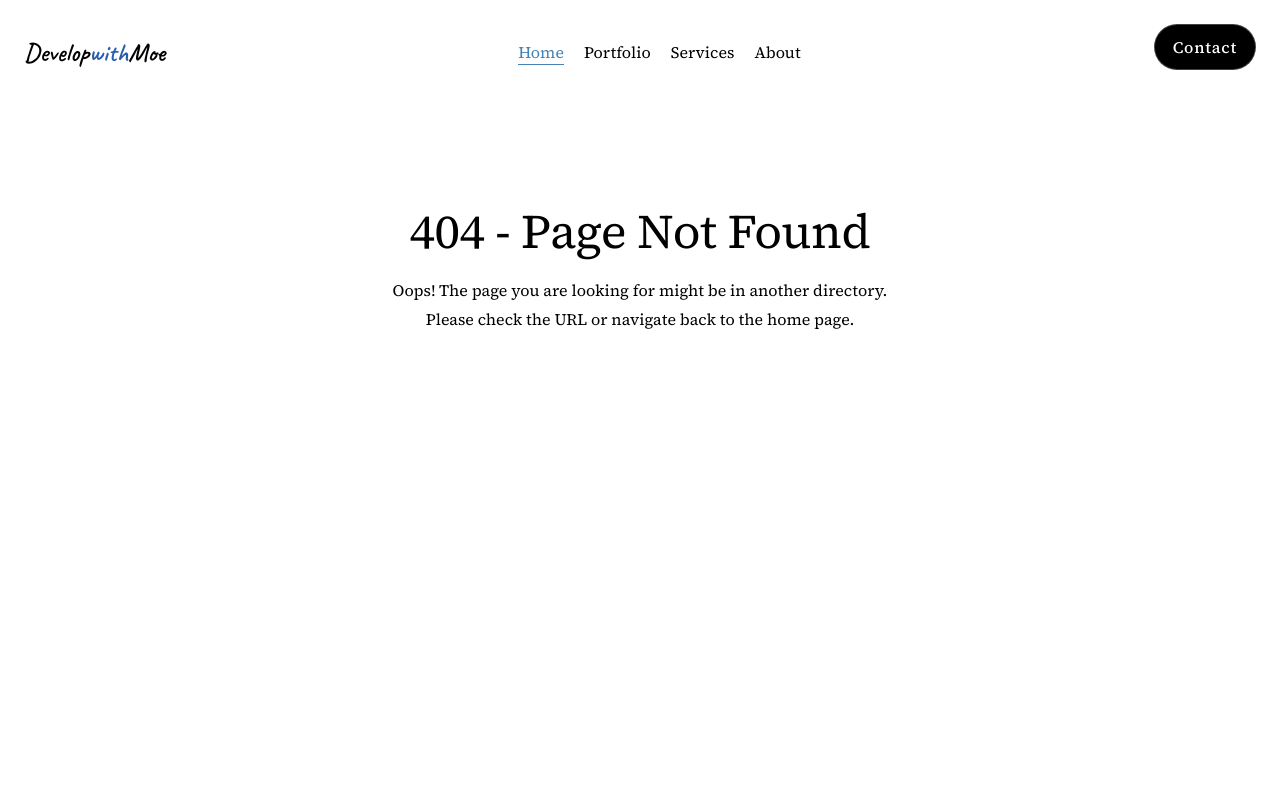
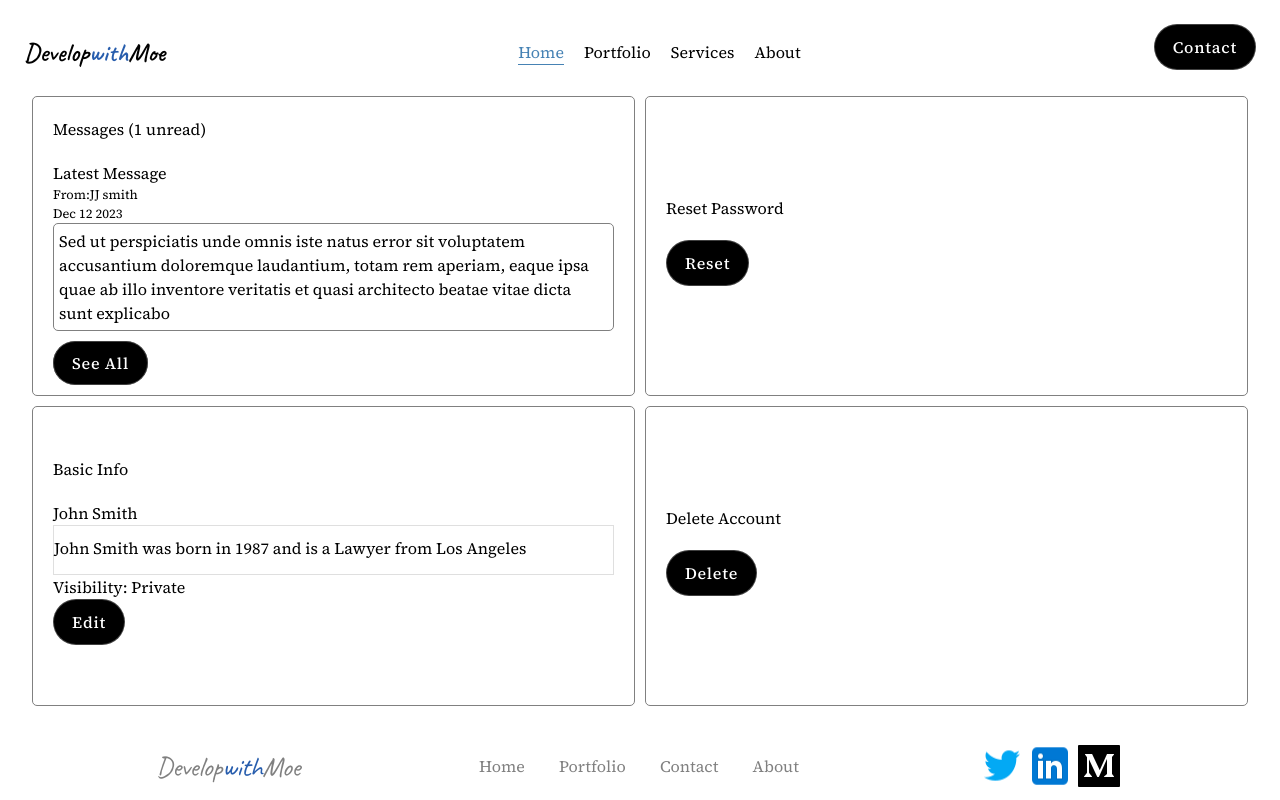
Before and after one commit to moedeera/moedevelops, a React (Vite) app: page /profile in a window 1280 px wide. Shown: the top 800 px of the page. Built offline with nearby package versions, Linux system fonts and the light colour scheme.

Commit message:
committ
Setting up Profile page

```diff
--- a/src/App.jsx
+++ b/src/App.jsx
@@ -15,6 +15,7 @@ import { Project } from "./Pages/Project/Project";
 import ScrollToTop from "./Components/Scroll/Scroll";
 import { QueryClient, QueryClientProvider } from "@tanstack/react-query";
 import { ErrorPage } from "./Pages/Error/Error";
+import { ProfilePage } from "./Pages/ProfilePage/ProfilePage";
 
 const client = new QueryClient();
 
@@ -33,6 +34,7 @@ function App() {
               <Route path="/contact" element={<Contact />} />
               <Route path="/portfolio" element={<Portfolio />} />
               <Route path="/services" element={<Services />} />
+              <Route path="/profile" element={<ProfilePage />} />
               <Route path="/admin" element={<Content />} />
               <Route path="*" element={<ErrorPage />} />
               <Route path="/portfolio/:project" element={<Project />} />
--- /dev/null
+++ b/src/Pages/ProfilePage/ProfilePage.css
@@ -0,0 +1,82 @@
+.profile-page-container {
+  padding-top: var(--padding-top-lg);
+  width: 95%;
+  max-width: var(--max-width-main);
+  margin: 0 auto;
+  display: grid;
+  grid-template-columns: 1fr;
+  grid-gap: 10px;
+  color: black;
+}
+.profile-page-segment {
+  border: 1px solid grey;
+  border-radius: 5px;
+  padding: 20px;
+  display: flex;
+  gap: 20px;
+  flex-direction: column;
+
+  justify-content: center;
+  min-height: 300px;
+  max-height: max-content;
+  transition: all 0.5s ease-in-out;
+}
+.basic-info-segment {
+  display: flex;
+  flex-direction: column;
+  gap: 10px;
+}
+.bio-segment {
+  display: flex;
+  flex-direction: column;
+}
+.bio-text {
+  border: 1px solid rgba(128, 128, 128, 0.25);
+  padding: 10px 0px;
+  min-height: 50px;
+}
+
+.latest {
+  display: flex;
+  flex-direction: column;
+}
+.latest-message {
+  border: 1px solid grey;
+  padding: 5px;
+  border-radius: 5px;
+}
+
+.yn-modal {
+  position: fixed;
+  top: 0;
+  left: 0;
+  height: 100vh;
+  width: 100vw;
+  background-color: rgba(128, 128, 128, 0.75);
+  display: flex;
+  justify-content: center;
+  align-items: center;
+}
+
+.modal-content {
+  background-color: white;
+  width: 80%;
+  max-width: 600px;
+  height: 300px;
+  display: flex;
+  flex-direction: column;
+  justify-content: center;
+  align-items: center;
+  text-align: center;
+  gap: 50px;
+}
+.buttons-container {
+  display: flex;
+  gap: 20px;
+}
+
+@media only screen and (min-width: 1100px) {
+  .profile-page-container {
+    grid-template-columns: 1fr 1fr;
+  }
+}
--- /dev/null
+++ b/src/Pages/ProfilePage/ProfilePage.jsx
@@ -0,0 +1,17 @@
+import "./ProfilePage.css";
+
+import { BasicInfo } from "./ProfilePageComp/BasicInfo";
+import { DeleteProfile } from "./ProfilePageComp/DeleteProfile";
+import { MessagesBox } from "./ProfilePageComp/MessagesBox";
+import { PasswordReset } from "./ProfilePageComp/PasswordReset";
+export const ProfilePage = () => {
+  return (
+    <div className="profile-page-container">
+      <MessagesBox />
+      <PasswordReset />
+      <BasicInfo />
+      <DeleteProfile />
+      <div className="profile-page-view"></div>
+    </div>
+  );
+};
--- /dev/null
+++ b/src/Pages/ProfilePage/ProfilePageComp/BasicInfo.jsx
@@ -0,0 +1,76 @@
+import { useState } from "react";
+
+export const BasicInfo = () => {
+  const [isEditing, setIsEditing] = useState(false);
+  const [name, setName] = useState("John Smith");
+  const [tempName, setTempName] = useState(name);
+  const [bio, setBio] = useState(
+    "John Smith was born in 1987 and is a Lawyer from Los Angeles"
+  );
+  const [tempBio, setTempBio] = useState(bio);
+  const [isPublic, setIsPublic] = useState(false);
+
+  const handleEditClick = () => {
+    setIsEditing(true);
+  };
+
+  const handleSaveClick = () => {
+    setName(tempName);
+    setBio(tempBio);
+    setIsEditing(false);
+  };
+
+  const handleCancelClick = () => {
+    setTempName(name);
+    setTempBio(bio);
+    setIsEditing(false);
+  };
+
+  return (
+    <div className="profile-page-segment">
+      {" "}
+      <h4>Basic Info</h4>
+      {isEditing ? (
+        <div className="basic-info-segment">
+          <input
+            type="text"
+            value={tempName}
+            onChange={(e) => setTempName(e.target.value)}
+            placeholder={name}
+          />
+          <textarea
+            value={tempBio}
+            onChange={(e) => setTempBio(e.target.value)}
+            placeholder={bio}
+          />
+          <h4>Visibility</h4>
+          <p
+            onClick={() => {
+              setIsPublic(!isPublic);
+            }}
+            style={{ cursor: "pointer" }}
+          >
+            <strong>Change</strong> : {isPublic ? "Public" : "Private"}
+          </p>
+          <button className="btn btn-primary" onClick={handleSaveClick}>
+            Save
+          </button>
+          <button className="btn" onClick={handleCancelClick}>
+            Cancel
+          </button>
+        </div>
+      ) : (
+        <div className="bio-segment">
+          <p>{name}</p>
+          <p className="bio-text">{bio}</p>
+
+          <p>Visibility: {isPublic ? "Public" : "Private"}</p>
+
+          <button className="btn btn-primary" onClick={handleEditClick}>
+            Edit
+          </button>
+        </div>
+      )}
+    </div>
+  );
+};
--- /dev/null
+++ b/src/Pages/ProfilePage/ProfilePageComp/DeleteProfile.jsx
@@ -0,0 +1,43 @@
+import { useState } from "react";
+
+export const DeleteProfile = () => {
+  const [isModalOpen, setIsModalOpen] = useState(false);
+
+  const handleDeleteClick = () => {
+    setIsModalOpen(true);
+  };
+
+  const handleYesClick = () => {
+    // Add your logic for deleting the account here
+    setIsModalOpen(false);
+  };
+
+  const handleNoClick = () => {
+    setIsModalOpen(false);
+  };
+
+  return (
+    <div className="profile-page-segment">
+      <h4>Delete Account</h4>
+      <div className="btn btn-primary" onClick={handleDeleteClick}>
+        Delete
+      </div>
+      {isModalOpen && (
+        <div className="yn-modal">
+          <div className="modal-content">
+            <h4>Are you sure?</h4>
+            <div className="buttons-container">
+              {" "}
+              <button className="btn btn-primary" onClick={handleYesClick}>
+                Yes
+              </button>
+              <button className="btn btn-primary" onClick={handleNoClick}>
+                No
+              </button>
+            </div>
+          </div>
+        </div>
+      )}
+    </div>
+  );
+};
--- /dev/null
+++ b/src/Pages/ProfilePage/ProfilePageComp/MessagesBox.jsx
@@ -0,0 +1,24 @@
+import { Link } from "react-router-dom";
+export const MessagesBox = () => {
+  return (
+    <div className="profile-page-segment">
+      <h4>Messages (1 unread)</h4>
+      <div className="latest">
+        <h5>Latest Message</h5>
+        <small>From:JJ smith</small>
+        <small style={{ fontStyle: "italic" }}>Dec 12 2023</small>
+        <p className="latest-message">
+          Sed ut perspiciatis unde omnis iste natus error sit voluptatem
+          accusantium doloremque laudantium, totam rem aperiam, eaque ipsa quae
+          ab illo inventore veritatis et quasi architecto beatae vitae dicta
+          sunt explicabo
+        </p>
+      </div>
+      <div className="all">
+        <Link to={"/messages"} className="btn btn-primary">
+          See All
+        </Link>
+      </div>
+    </div>
+  );
+};
--- /dev/null
+++ b/src/Pages/ProfilePage/ProfilePageComp/PasswordReset.jsx
@@ -0,0 +1,38 @@
+import { useState } from "react";
+
+export const PasswordReset = () => {
+  const [reset, setReset] = useState(false);
+
+  const handleReset = async () => {
+    console.log("reset");
+    setReset(false);
+  };
+  return (
+    <div className="profile-page-segment">
+      <h4>Reset Password</h4>
+      {reset ? (
+        <>
+          {" "}
+          <p>Current Password</p>
+          <input type="text" placeholder="Enter current password" />
+          <p>New Password </p>
+          <input type="password" placeholder="Enter current password" />
+          <p>Re-enter New Password</p>
+          <input type="text" placeholder="Enter current password" />
+          <button className="btn btn-primary" onClick={handleReset}>
+            Reset
+          </button>
+        </>
+      ) : (
+        <button
+          className="btn btn-primary"
+          onClick={() => {
+            setReset(true);
+          }}
+        >
+          Reset
+        </button>
+      )}
+    </div>
+  );
+};
--- a/src/index.css
+++ b/src/index.css
@@ -95,6 +95,18 @@ button {
   background-color: #0f0f0f;
   transform-origin: top;
 }
+input {
+  border: 2px solid #e7e7e9;
+  border-radius: 5px;
+  padding: 13px 20px;
+  max-width: 26rem;
+}
+textarea {
+  padding: 15px;
+  width: 90%;
+  max-width: 40rem;
+  border: none;
+}
 
 @media only screen and (min-width: 600px) {
   .btn:hover {
```
